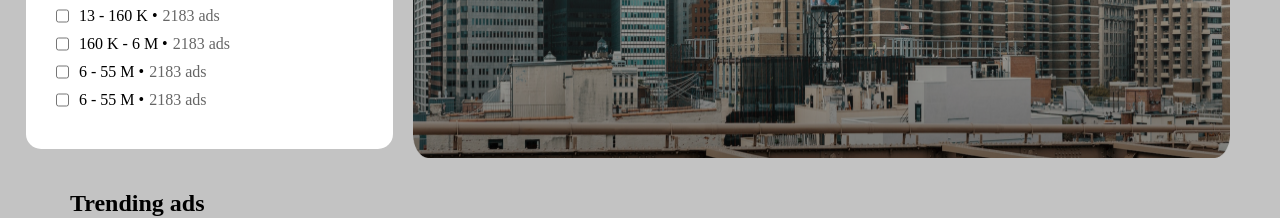
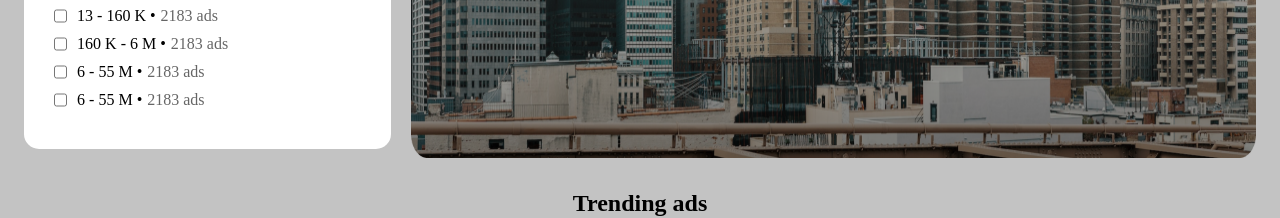
Before and after one commit to nika-chkhaidze/shualeduri, a plain HTML site: page index.html in a window 1280 px wide. Shown: the part 738-956 px from the top of the page. Drawn offline with Linux system fonts and the light colour scheme; a web font is replaced by a local one.

Commit message:
update style css 4

```diff
--- a/css/style.css
+++ b/css/style.css
@@ -66,13 +66,6 @@ a{
     padding-bottom: 20px;
 }
 
-.main-section{
-    display: flex;
-    flex-direction: row-reverse;
-    margin: auto;
-    margin-left: 260px;
-
-}
 
 form :first-child{
     padding-bottom: 20px;
@@ -86,17 +79,23 @@ form :first-child{
     margin-top: 45px;
     margin-right: 20px;
     height: fit-content;
+    display: flex;
+    justify-content: center;
 
 }
 
 .main-img{
     max-width: 1225px;
-    width: 85%;
+    width: 66%;
     height: 900px;
-    margin: auto;
     padding-top: 45px;
-    padding-right: 50px;
     height: 790px;
+}
+.main-section{
+    display: flex;
+    flex-direction: row-reverse;
+    justify-content: center;
+
 }
 .card1-text{
     display: flex;
@@ -181,6 +180,7 @@ form :first-child{
 
 .cards{
     display: flex;
+    padding-bottom: 144px;
 }
 
 .sell-btn{
@@ -294,9 +294,10 @@ main img{
 }
 
 main h2{
-    padding-left: 70px;
     padding-top: 32px;
     padding-bottom: 20px;
+    display: flex;
+    justify-content: center;
 }
 
 .logo{
@@ -348,6 +349,7 @@ footer{
     max-width: 1425px;
     width: 100%;
     margin-top: 100px;
+    margin: auto;
 }
 
 .footer-div{
```
